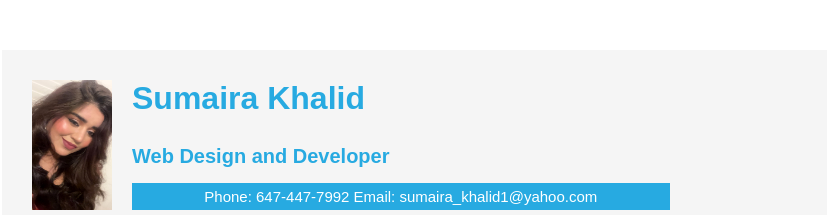
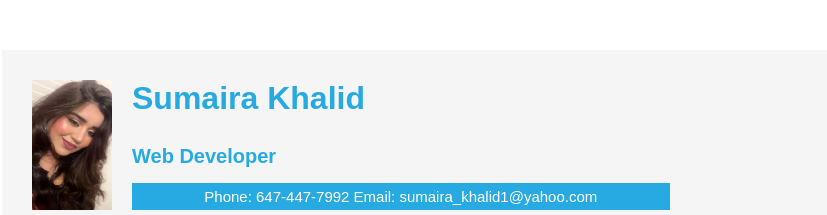
Before and after one commit to sumairakhalid1/cv, a plain HTML site: page index.html in a window 1280 px wide. Shown: the top 215 px of the page, without its empty margins (224-1051 px from the left). Drawn offline with Linux system fonts and the light colour scheme.

Commit message:
emergency fix removed

```diff
--- a/index.html
+++ b/index.html
@@ -14,7 +14,7 @@
             <div class="contact">
                 <h1>Sumaira Khalid</h1>
                 <br>
-                <h4 id="job">Web Design and Developer</h4>
+                <h4 id="job">Web Developer</h4>
                 <p id="contact-details">Phone: 647-447-7992 Email: sumaira_khalid1@yahoo.com</p>
 
             </div>
```
